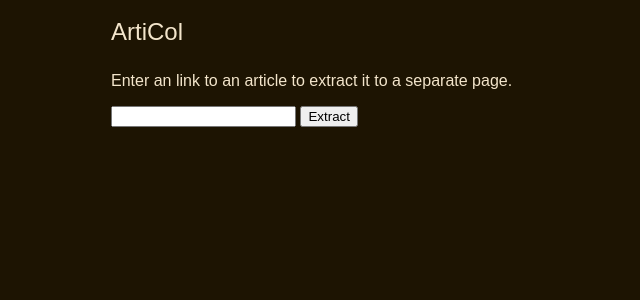
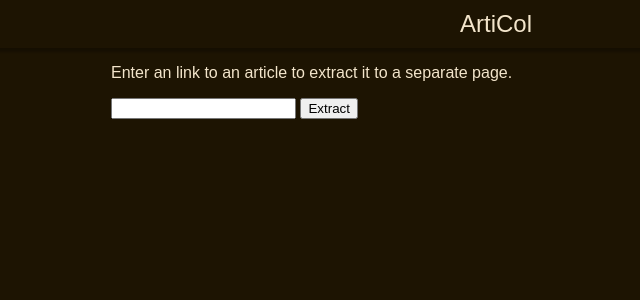
Before and after one commit to Pronian/arti-col, a SvelteKit app: page / in a window 1280 px wide. Shown: the top 300 px of the page, without its empty margins (144-784 px from the left). Built offline with nearby package versions, Linux system fonts and the light colour scheme.

Commit message:
Minor style improvements

```diff
--- a/src/routes/+layout.svelte
+++ b/src/routes/+layout.svelte
@@ -2,7 +2,9 @@
 	<header>
 		<a href="/">ArtiCol</a>
 	</header>
-	<slot/>
+	<div class="content">
+		<slot/>
+	</div>
 </main>
 
 <style>
@@ -16,17 +18,29 @@
 		color: var(--color-link);
 	}
 
+	:global(body) {
+		margin: 0;
+	}
+
 	a {
+		display: inline-block;
 		color: var(--color-text);
 		font-size: 24px;
 		text-decoration: none;
 		line-height: 2;
+		margin: auto;
 	}
 
-	main {
+	.content {
 		max-width: 800px;
 		padding: 0 15px;
 		margin: auto;
+	}
+
+	header {
+		display: flex;
+		width: 100%;
+		box-shadow: #0000004a 0px 3px 3px 1px;
 	}
 
 	* {
--- a/src/routes/view/+page.svelte
+++ b/src/routes/view/+page.svelte
@@ -14,7 +14,7 @@
 	{/if}
 	<div class="article-meta">
 		{#if data.article.author}
-			<div>By <span>{data.article.author}</span></div>
+			<div>By <span>{data.article.author.replace('@', '')}</span></div>
 		{/if}
 		{#if data.article.published}
 			<div>Published on <span>{new Date(data.article.published).toLocaleDateString()}</span></div>
```
